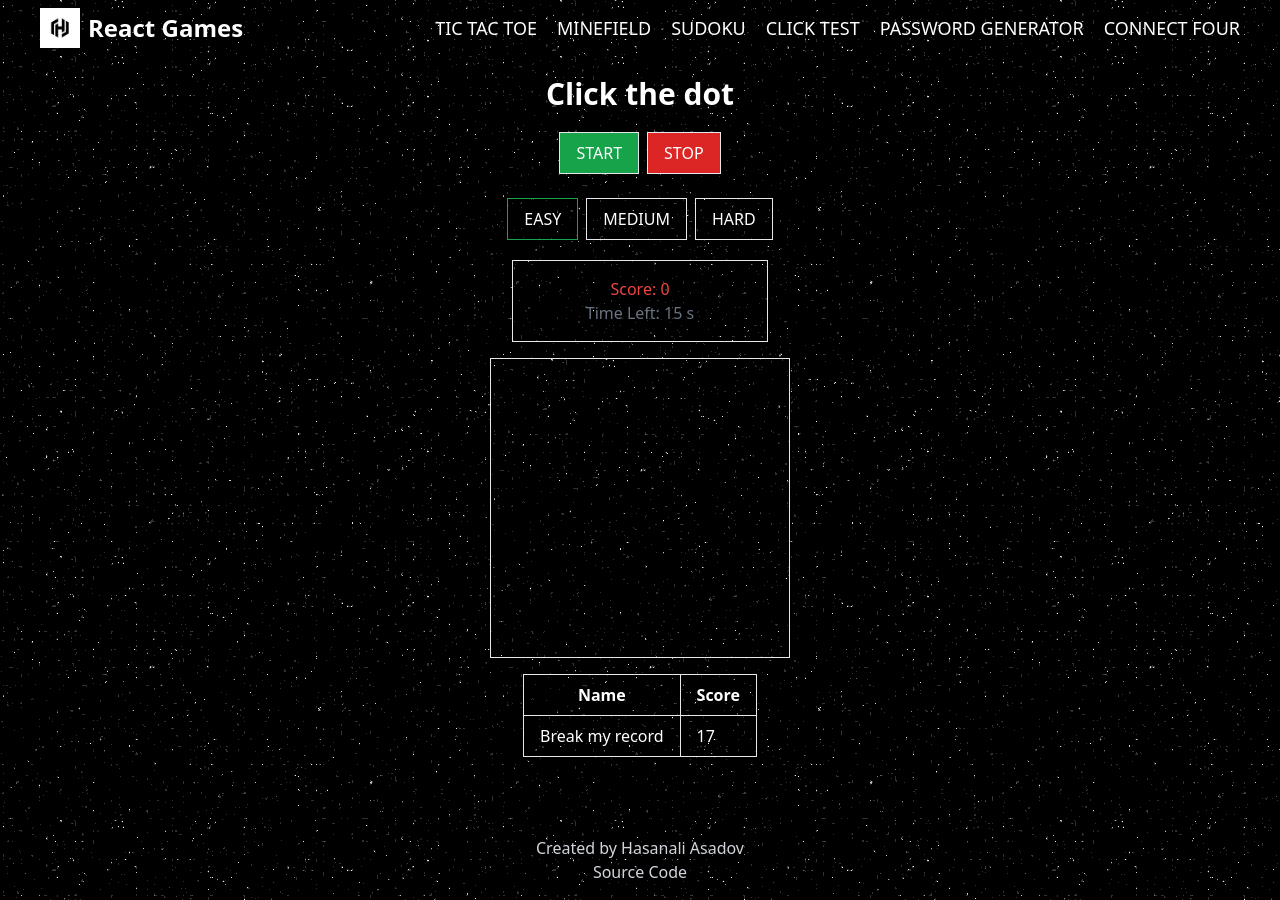
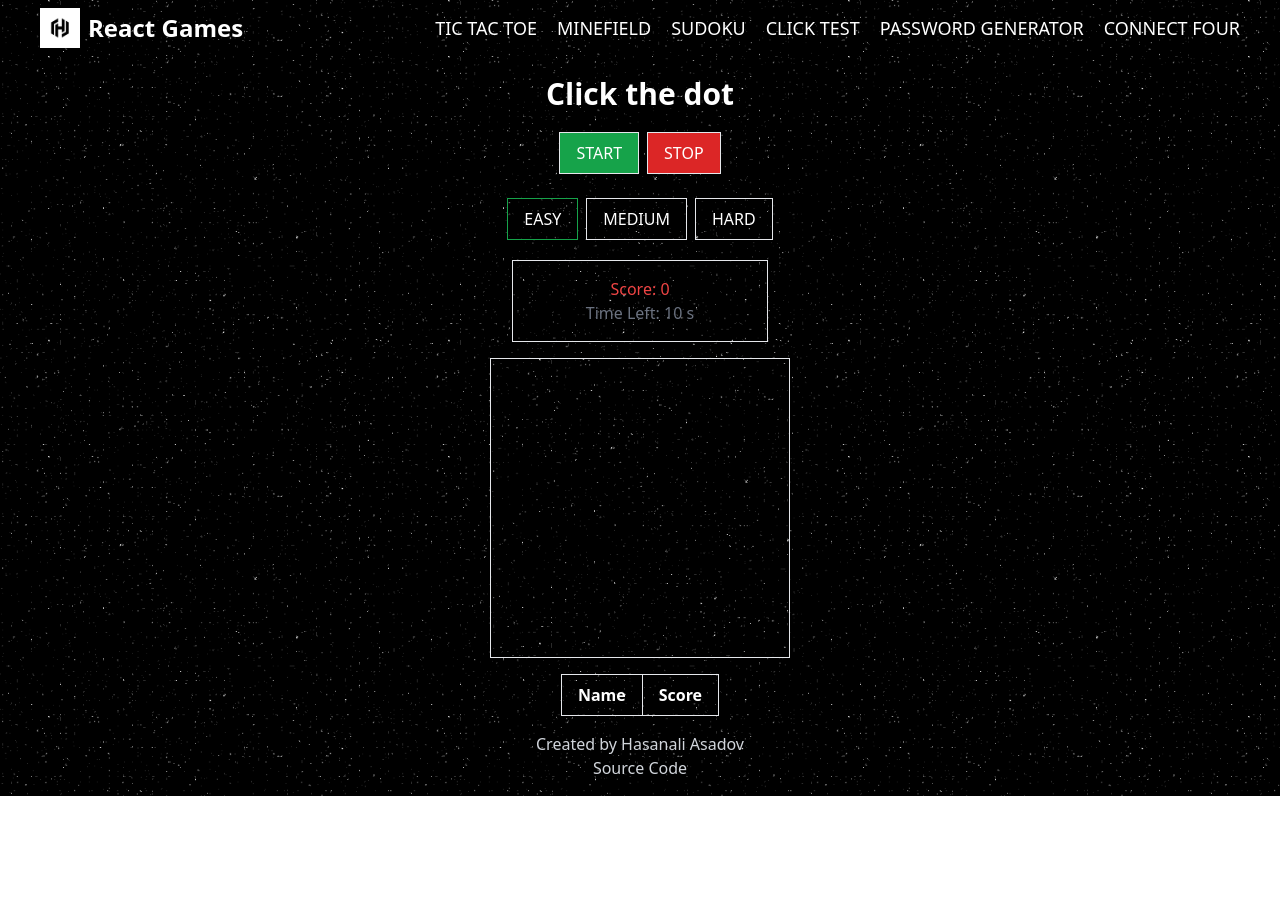
Before and after one commit to hasanasadov/hasgames, a React (Vite) app: page /Click in a window 1280 px wide. After the commit the page ends 800 px from the top, so only its background shows below. Built offline with nearby package versions, Linux system fonts and the light colour scheme.

Commit message:
some bugs missing

```diff
--- a/src/Pages/Click/index.jsx
+++ b/src/Pages/Click/index.jsx
@@ -11,22 +11,26 @@ const Click = () => {
   const [difficulty, setDifficulty] = useState("easy");
   const [score, setScore] = useState(0);
   const [dotPosition, setDotPosition] = useState({ top: 0, left: 0 });
-  const [highScores, setHighScores] = useState([
-    { name: "Break my record", score: 17 },
-  ]);
+  const [gamers, setGamers] = useState([]);
   const [username, setUsername] = useState("");
   const timerRef = useRef(null);
-  const gameDuration = 15;
-  const countdownRef = useRef(gameDuration);
+  const gameDuration = 10;
+  const [timeLeft, setTimeLeft] = useState(gameDuration);
+  const countdownRef = useRef(null);
 
   useEffect(() => {
     if (isPlaying) {
-      countdownRef.current = gameDuration;
-      const countdownInterval = setInterval(() => {
-        countdownRef.current -= 1;
-        if (countdownRef.current <= 0) {
-          handleStop();
-        }
+      setTimeLeft(gameDuration);
+
+      countdownRef.current = setInterval(() => {
+        setTimeLeft((prevTime) => {
+          if (prevTime <= 1) {
+            clearInterval(countdownRef.current);
+            handleStop();
+            return 0;
+          }
+          return prevTime - 1;
+        });
       }, 1000);
 
       timerRef.current = setInterval(() => {
@@ -35,7 +39,7 @@ const Click = () => {
 
       return () => {
         clearInterval(timerRef.current);
-        clearInterval(countdownInterval);
+        clearInterval(countdownRef.current);
       };
     }
   }, [isPlaying, difficulty]);
@@ -56,20 +60,26 @@ const Click = () => {
   };
 
   const handleStop = () => {
+    clearInterval(timerRef.current);
+    clearInterval(countdownRef.current);
     setIsPlaying(false);
-    const newScores = [...highScores, { name: username , score }];
-    setHighScores(newScores.sort((a, b) => b.score - a.score).slice(0, 3));
+
+    if (username) {
+      setGamers((prevGamers) => [
+        ...prevGamers,
+        { name: username, point: score },
+      ]);
+    }
   };
 
   const handleDotClick = () => {
-    setScore((prevScore) => prevScore + 1);
+    if (isPlaying) {
+      setScore((prevScore) => prevScore + 1);
+    }
   };
 
   return (
-    <div
-      className="flex flex-col justify-start items-center pt-5 bg-gray-100 bg-star text-white"
-      style={{ height: "calc(100vh - 36px)" }}
-    >
+    <div className="flex flex-col justify-start items-center pt-5 bg-gray-100 bg-star text-white">
       <h1 className="text-3xl mb-4 font-bold">Click the dot</h1>
       <div className="flex flex-col items-center">
         <div className="flex mb-4">
@@ -116,7 +126,7 @@ const Click = () => {
 
         <div className="border p-4 mb-4 w-64 text-center">
           <p className="text-red-500">Score: {score}</p>
-          <p className="text-gray-500">Time Left: {countdownRef.current} s</p>
+          <p className="text-gray-500">Time Left: {timeLeft} s</p>
         </div>
 
         <div
@@ -147,10 +157,10 @@ const Click = () => {
               </tr>
             </thead>
             <tbody>
-              {highScores.map((entry, index) => (
+              {gamers.map((gamer, index) => (
                 <tr key={index}>
-                  <td className="border px-4 py-2">{entry.name}</td>
-                  <td className="border px-4 py-2">{entry.score}</td>
+                  <td className="border px-4 py-2">{gamer.name}</td>
+                  <td className="border px-4 py-2">{gamer.point}</td>
                 </tr>
               ))}
             </tbody>
--- a/src/style/global.css
+++ b/src/style/global.css
@@ -4,7 +4,7 @@
 
 .bg-star {
   background-image: url('../assets/stars.gif');
-  background-size: 500px;
+  background-size: 400px;
   background-repeat: repeat;
 }
 .hamburgerOpen{
```
Also changed, not shown: src/assets/stars2.gif (added), src/assets/stars3.gif (added).
